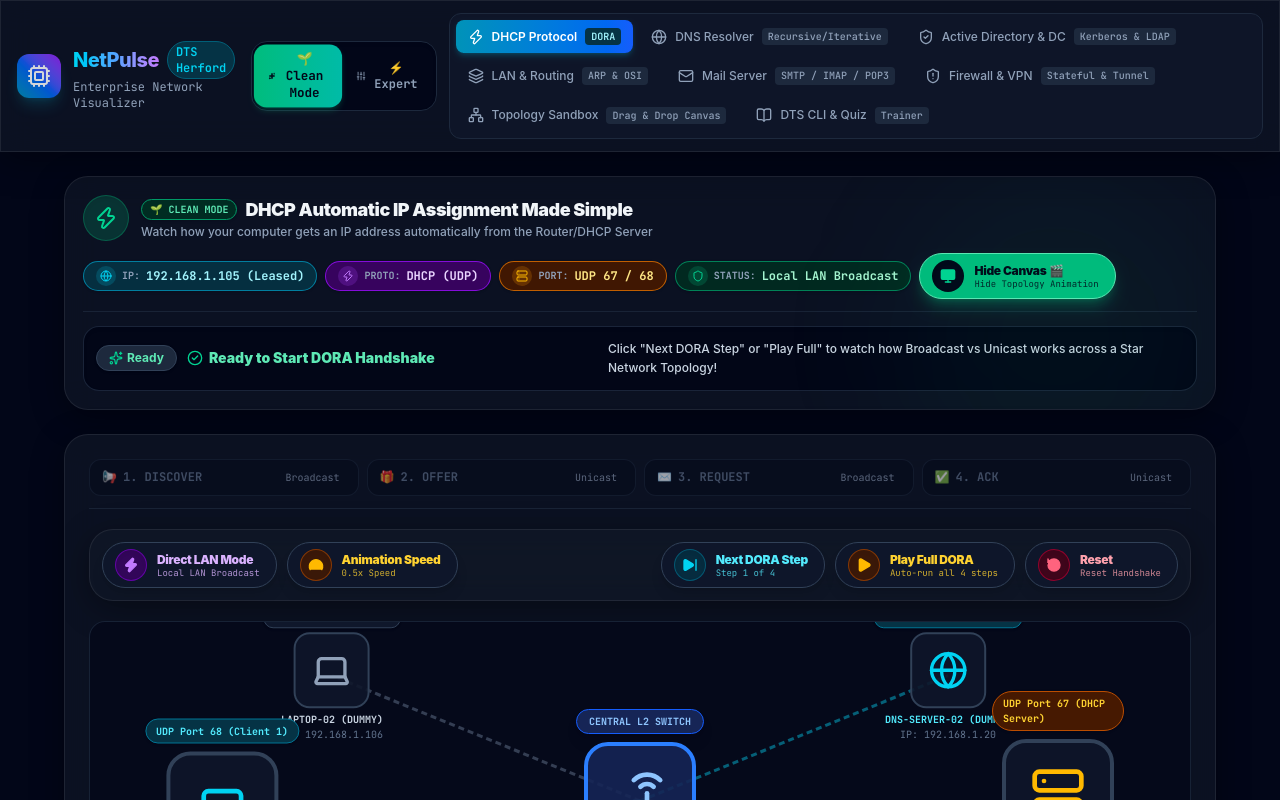
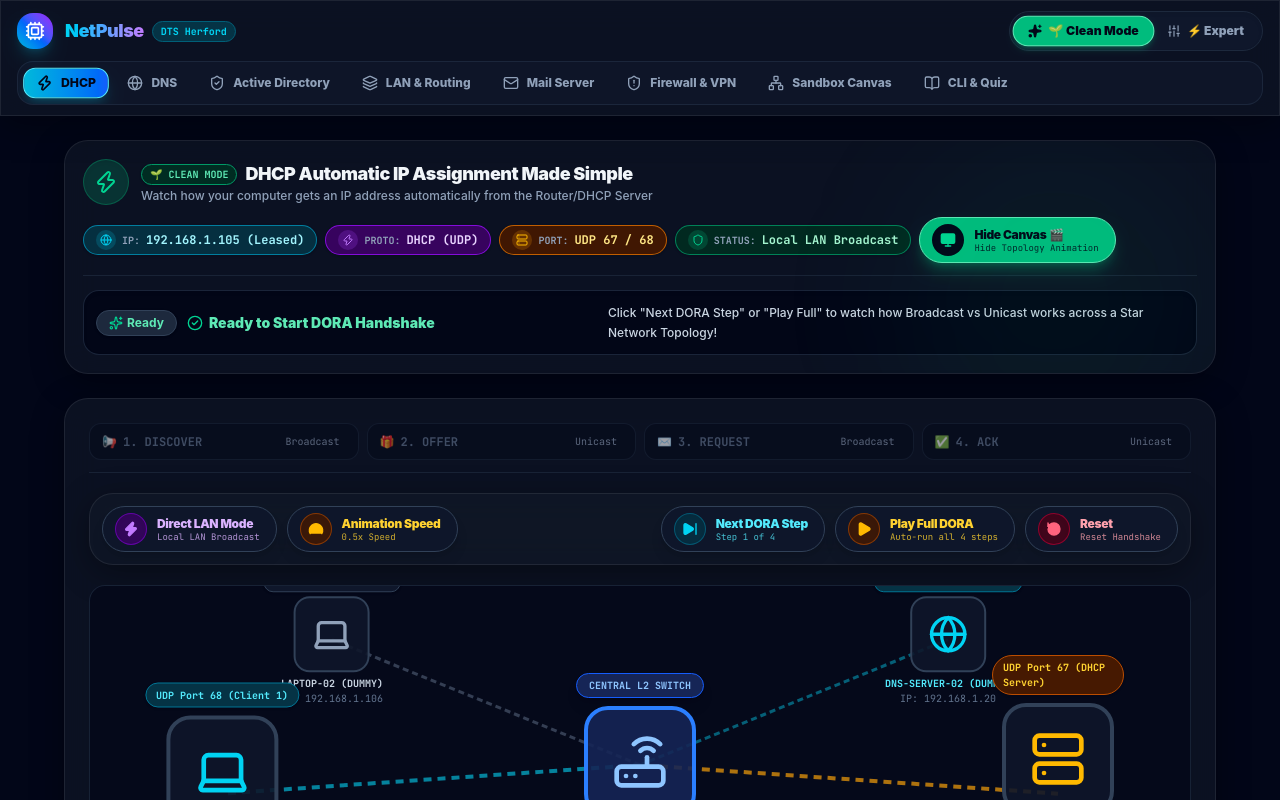
Before and after one commit to aessabiri/interactive_networking, a React (Vite) app: page / in a window 1280 px wide. Shown: the top 800 px of the page. Built offline with nearby package versions, Linux system fonts and the light colour scheme.

Commit message:
feat: redesign Navbar top header with segmented mode switch and clean tab rail

```diff
--- a/src/components/Navbar.jsx
+++ b/src/components/Navbar.jsx
@@ -13,61 +13,62 @@
   Sliders
 } from 'lucide-react';
 
-export default function Navbar({ activeTab, setActiveTab, appMode = 'easy', setAppMode }) {
+export default function Navbar({ activeTab, setActiveTab, appMode = 'clean', setAppMode }) {
   const tabs = [
-    { id: 'dhcp', label: 'DHCP Protocol', icon: Zap, badge: 'DORA' },
-    { id: 'dns', label: 'DNS Resolver', icon: Globe, badge: 'Recursive/Iterative' },
-    { id: 'ad', label: 'Active Directory & DC', icon: ShieldCheck, badge: 'Kerberos & LDAP' },
-    { id: 'lan', label: 'LAN & Routing', icon: Layers, badge: 'ARP & OSI' },
-    { id: 'mail', label: 'Mail Server', icon: Mail, badge: 'SMTP / IMAP / POP3' },
-    { id: 'firewall', label: 'Firewall & VPN', icon: ShieldAlert, badge: 'Stateful & Tunnel' },
-    { id: 'sandbox', label: 'Topology Sandbox', icon: Network, badge: 'Drag & Drop Canvas' },
-    { id: 'notebook', label: 'DTS CLI & Quiz', icon: BookOpen, badge: 'Trainer' },
+    { id: 'dhcp', label: 'DHCP', fullName: 'DHCP Protocol', icon: Zap },
+    { id: 'dns', label: 'DNS', fullName: 'DNS Resolver', icon: Globe },
+    { id: 'ad', label: 'Active Directory', fullName: 'Active Directory & DC', icon: ShieldCheck },
+    { id: 'lan', label: 'LAN & Routing', fullName: 'LAN Switching & ARP', icon: Layers },
+    { id: 'mail', label: 'Mail Server', fullName: 'Mail SMTP/IMAP', icon: Mail },
+    { id: 'firewall', label: 'Firewall & VPN', fullName: 'Stateful Firewall & VPN', icon: ShieldAlert },
+    { id: 'sandbox', label: 'Sandbox Canvas', fullName: 'Topology Sandbox', icon: Network },
+    { id: 'notebook', label: 'CLI & Quiz', fullName: 'Lab Notebook', icon: BookOpen },
   ];
 
   return (
-    <header className="sticky top-0 z-50 glass-panel border-b border-slate-800 px-4 py-3 shadow-2xl">
-      <div className="max-w-7xl mx-auto flex flex-col md:flex-row items-center justify-between gap-3">
+    <header className="sticky top-0 z-50 glass-panel border-b border-slate-800 bg-slate-950/90 backdrop-blur-xl px-4 py-2.5 shadow-2xl">
+      <div className="max-w-7xl mx-auto space-y-2.5">
 
-        {/* Brand Logo & Mode Toggle Switch */}
-        <div className="flex items-center justify-between w-full md:w-auto gap-4">
+        {/* TOP ROW: BRAND LOGO & MODE TOGGLE SWITCH */}
+        <div className="flex items-center justify-between gap-4">
+
+          {/* Brand Logo */}
           <div className="flex items-center gap-3">
-            <div className="p-2.5 rounded-xl bg-gradient-to-tr from-cyan-600 via-blue-600 to-purple-600 shadow-lg shadow-cyan-500/20 text-white animate-pulse">
-              <Cpu className="w-6 h-6" />
+            <div className="p-2 rounded-2xl bg-gradient-to-tr from-cyan-500 via-blue-600 to-purple-600 shadow-lg shadow-cyan-500/20 text-white">
+              <Cpu className="w-5 h-5" />
             </div>
             <div>
               <div className="flex items-center gap-2">
-                <span className="font-extrabold text-xl tracking-tight bg-gradient-to-r from-cyan-400 via-blue-400 to-purple-400 bg-clip-text text-transparent">
+                <span className="font-black text-lg tracking-tight bg-gradient-to-r from-cyan-400 via-blue-400 to-purple-400 bg-clip-text text-transparent">
                   NetPulse
                 </span>
-                <span className="text-xs font-semibold px-2 py-0.5 rounded-full bg-cyan-950 text-cyan-400 border border-cyan-800 font-mono">
+                <span className="text-[10px] font-mono font-bold px-2 py-0.5 rounded-full bg-cyan-950 text-cyan-400 border border-cyan-800">
                   DTS Herford
                 </span>
               </div>
-              <p className="text-xs text-slate-400 font-mono">Enterprise Network Visualizer</p>
             </div>
           </div>
 
-          {/* CLEAN VS EXPERT MODE TOGGLE BUTTON */}
+          {/* MODE TOGGLE SEGMENTED SWITCH */}
           {setAppMode && (
-            <div className="flex items-center gap-1 bg-slate-950 p-1 rounded-2xl border border-slate-800 shadow-inner font-mono text-xs">
+            <div className="flex items-center p-1 rounded-full bg-slate-900 border border-slate-800 shadow-inner font-sans text-xs">
               <button
                 onClick={() => setAppMode('clean')}
-                className={`px-3.5 py-1.5 rounded-xl font-black flex items-center gap-1.5 transition-all cursor-pointer ${
+                className={`px-3.5 py-1.5 rounded-full font-black flex items-center gap-1.5 transition-all cursor-pointer ${
                   appMode === 'clean' || appMode === 'easy'
-                    ? 'bg-gradient-to-r from-emerald-500 to-teal-500 text-slate-950 shadow-md shadow-emerald-500/20 scale-105'
+                    ? 'bg-emerald-500 text-slate-950 shadow-md shadow-emerald-500/25 scale-102 border border-emerald-300'
                     : 'text-slate-400 hover:text-slate-200'
                 }`}
               >
-                <Sparkles className="w-3.5 h-3.5 fill-current text-slate-950" />
+                <Sparkles className="w-3.5 h-3.5 fill-current" />
                 <span>🌱 Clean Mode</span>
               </button>
 
               <button
                 onClick={() => setAppMode('expert')}
-                className={`px-3 py-1.5 rounded-xl font-black flex items-center gap-1.5 transition-all cursor-pointer ${
+                className={`px-3.5 py-1.5 rounded-full font-black flex items-center gap-1.5 transition-all cursor-pointer ${
                   appMode === 'expert'
-                    ? 'bg-gradient-to-r from-cyan-500 via-blue-600 to-purple-600 text-white shadow-md shadow-cyan-500/20 scale-105'
+                    ? 'bg-gradient-to-r from-cyan-500 to-blue-600 text-white shadow-md shadow-cyan-500/25 scale-102 border border-cyan-400'
                     : 'text-slate-400 hover:text-slate-200'
                 }`}
               >
@@ -78,8 +79,8 @@
           )}
         </div>
 
-        {/* Navigation Tabs */}
-        <nav className="flex flex-wrap items-center gap-1.5 bg-slate-900/80 p-1.5 rounded-xl border border-slate-800">
+        {/* BOTTOM ROW: CLEAN SEGMENTED NAVIGATION TABS */}
+        <nav className="flex items-center gap-1.5 overflow-x-auto p-1.5 rounded-2xl bg-slate-900/90 border border-slate-800/90 scrollbar-none">
           {tabs.map((tab) => {
             const Icon = tab.icon;
             const isActive = activeTab === tab.id;
@@ -87,21 +88,15 @@
               <button
                 key={tab.id}
                 onClick={() => setActiveTab(tab.id)}
-                className={`flex items-center gap-2 px-3 py-2 rounded-lg text-xs font-medium transition-all duration-200 cursor-pointer ${
+                className={`flex items-center gap-2 px-3 py-1.5 rounded-xl text-xs font-extrabold whitespace-nowrap transition-all duration-200 cursor-pointer shrink-0 ${
                   isActive
-                    ? 'bg-gradient-to-r from-cyan-600 to-blue-600 text-white shadow-md shadow-cyan-500/20 font-semibold'
-                    : 'text-slate-400 hover:text-slate-200 hover:bg-slate-800/60'
+                    ? 'bg-gradient-to-r from-cyan-500 to-blue-600 text-slate-950 shadow-lg shadow-cyan-500/20 scale-102 border border-cyan-300'
+                    : 'text-slate-400 hover:text-slate-200 hover:bg-slate-800/70 border border-transparent'
                 }`}
+                title={tab.fullName}
               >
-                <Icon className={`w-4 h-4 ${isActive ? 'text-white' : 'text-slate-400'}`} />
+                <Icon className={`w-4 h-4 ${isActive ? 'text-slate-950 stroke-[2.5]' : 'text-slate-400'}`} />
                 <span>{tab.label}</span>
-                {tab.badge && (
-                  <span className={`text-[10px] px-1.5 py-0.5 rounded font-mono ${
-                    isActive ? 'bg-cyan-950 text-cyan-200' : 'bg-slate-800 text-slate-400'
-                  }`}>
-                    {tab.badge}
-                  </span>
-                )}
               </button>
             );
           })}
```
